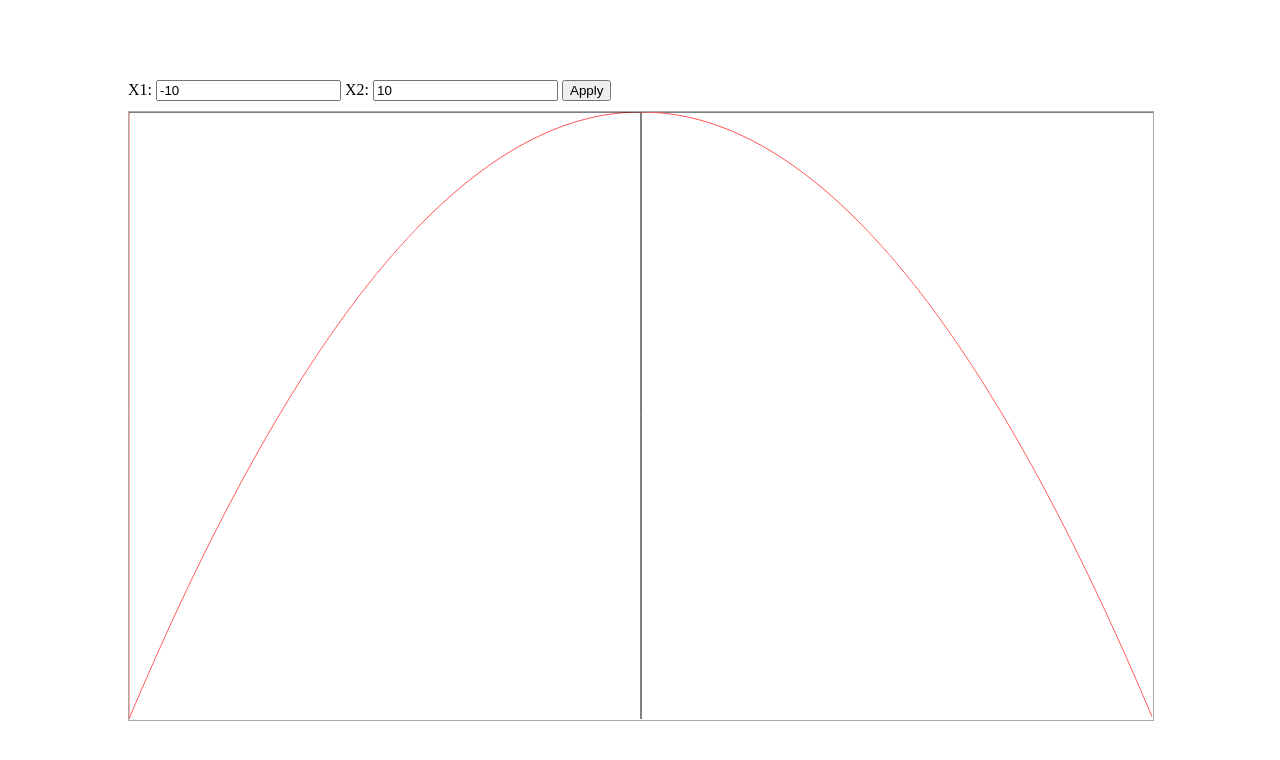
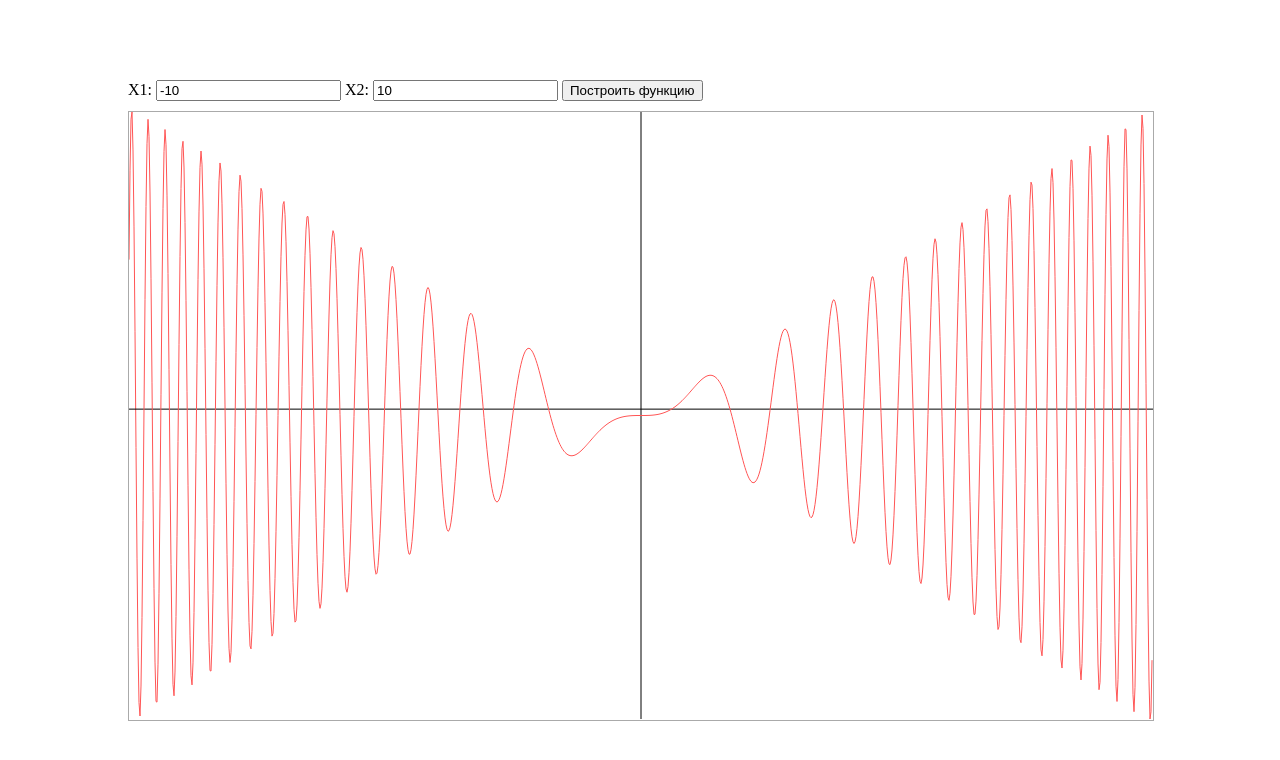
Before and after one commit to ZaoAsya/CGG, a plain HTML site: page simpleGraphics/index.html in a window 1280 px wide. Drawn offline with Linux system fonts and the light colour scheme.

Commit message:
good axises

```diff
--- a/simpleGraphics/index.css
+++ b/simpleGraphics/index.css
@@ -23,6 +23,7 @@ body {
 
 .chart-container {
 	margin-top: 10px;
+	/*margin-left: -1px;*/
 	border: 1px solid #aaa;
 	width: 100%;
 	height: 95%;
--- a/simpleGraphics/index.html
+++ b/simpleGraphics/index.html
@@ -14,7 +14,7 @@
 			<label for="end-point">X2:</label>
 			<input id="end-point" placeholder="End point..." value="10"></input>
 
-			<button id="apply-button">Apply</button>
+			<button id="apply-button">Построить функцию</button>
 		</div>
 		<div class="chart-container">
 			<canvas id="chart-element"></canvas>
--- a/simpleGraphics/index.js
+++ b/simpleGraphics/index.js
@@ -21,8 +21,8 @@
             const inpX1 = document.getElementById('start-point');
             const inpX2 = document.getElementById('end-point');
 
-            const start = inpX1.value;
-            const end = inpX2.value;
+            const start = Number(inpX1.value);
+            const end = Number(inpX2.value);
 
             render(start, end);
         }
@@ -79,36 +79,55 @@
         let ymin = f(start);
         let ymax = ymin;
         ctx.beginPath();
+        let drawnAxisX = false;
+        let drawnAxisY = false;
+        let oldX = 0;
         ctx.strokeStyle = graphColor;
         for (let xx = 0; xx < canvas.width; xx++) {
             let x = start + xx * (end - start) / canvas.width;
             let y = f(x);
+            console.log(x, y)
             if (x == 0) {
-                drawAxis(xx, 0, xx, canvas.height)
+                drawAxis(xx, 0, xx, canvas.height);
+                drawnAxisX = true;
+            } else if (!drawnAxisX && oldX < 0 && x > 0) {
+                drawAxis(xx, 0, xx, canvas.height);
+                drawnAxisX = true;
             }
             if (y < ymin) ymin = y;
             if (y > ymax) ymax = y;
+            oldX = x;
         }
         let yy = (f(start) - ymin) * canvas.height / (ymax - ymin);
         ctx.moveTo(0, yy);
         let oldy = 0;
+        let olddy = 0;
         for (let xx = 0; xx < canvas.width; xx++) {
             x = start + xx * (end - start) / canvas.width;
             y = f(x);
             yy = (y - ymax) * canvas.height / (ymin - ymax);
-            if (y === 0) {
+            if (!drawnAxisY && y === 0) {
                 drawAxis(0, yy, canvas.width, yy);
+                drawnAxisY = true;
+                ctx.moveTo(xx - 1, oldy);
+            } else if (!drawnAxisY && (Math.round(y * 100) / 100 === 0 || (olddy < 0 && y > 0 && Math.floor(y) === 0) || (olddy > 0 && y < 0 && Math.ceil(y) === 0))) {
+                drawAxis(0, yy, canvas.width, yy);
+                drawnAxisY = true;
                 ctx.moveTo(xx - 1, oldy);
             }
-            ctx.lineTo(xx, yy);
+            if (xx == 0) {
+                ctx.moveTo(xx, yy)
+            } else {
+                ctx.lineTo(xx, yy);
+            }
+            olddy = y;
             oldy = yy;
         }
         ctx.stroke();
     }
 
     function f(x) {
-        return -x * x;
-        // return x * Math.sin(x * x);
+        return x * Math.sin(x * x);
     }
 
 })()
```
